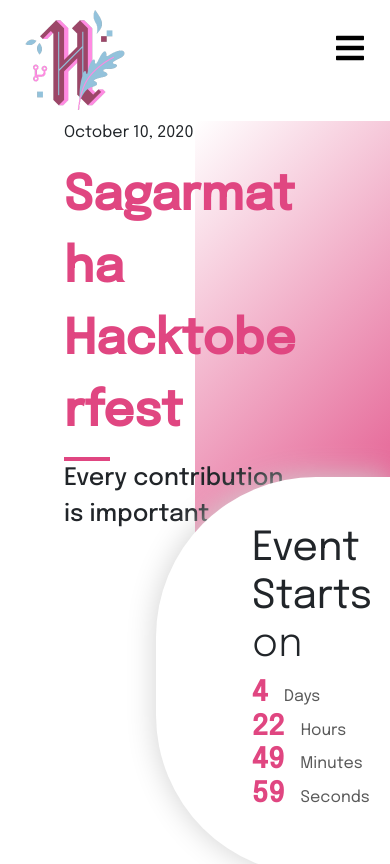
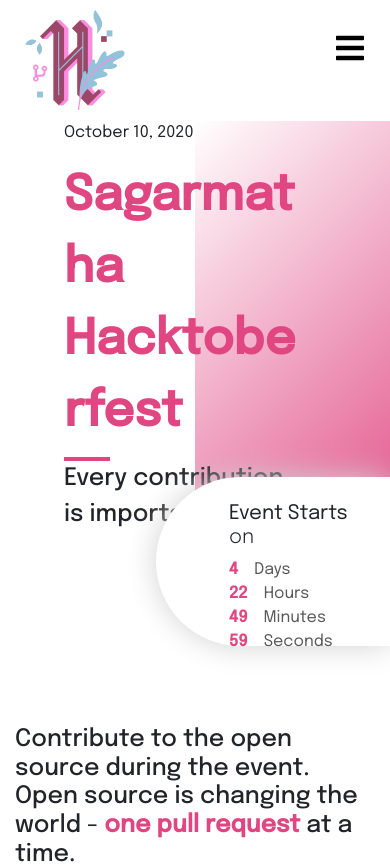
Before and after one commit to Hacktoberfest-Nepal/HacktoberfestNepal, a React (Create React App) app: page / in a window 390 px wide. Shown: the top 864 px of the page. Built offline with nearby package versions, Linux system fonts and the light colour scheme.

Commit message:
made responsive

```diff
--- a/src/assets/css/BreadCrumb.css
+++ b/src/assets/css/BreadCrumb.css
@@ -1,3 +1,10 @@
+*{
+
+  margin:0;
+  padding:0;
+  box-sizing: border-box;
+}
+
 .breadcrumb {
   display: flex;
   flex-direction: column;
--- a/src/assets/css/Footer.css
+++ b/src/assets/css/Footer.css
@@ -13,6 +13,13 @@
   background-position: 12px;
   background-repeat: no-repeat;
 }
+
+@media only screen and (max-width:768px){
+  .footer{
+    background-image:none;
+  }
+}
+
 .footer-main-title {
   font-weight: bold;
   text-shadow: 2px 2px blue;
--- a/src/assets/css/Partners.css
+++ b/src/assets/css/Partners.css
@@ -3,6 +3,13 @@
     border-top:1px solid white;
     color:#ccc;
     border-bottom:2px solid white;
+}
+
+@media only screen and (max-width:600px){
+    .partners > .row >  .col-lg-4,.col-lg-2{
+
+        margin-top:40px;
+    }
 }
 
 .partner-title{
--- a/src/assets/css/Speakers.css
+++ b/src/assets/css/Speakers.css
@@ -23,3 +23,14 @@
   margin-top: 5px;
   font-size: 16px;
 }
+
+
+
+@media only screen  and (max-width:600px){
+
+  .speaker > img{
+    text-align: center;
+  }
+
+
+}
--- a/src/assets/css/TimeOutComponent.css
+++ b/src/assets/css/TimeOutComponent.css
@@ -5,6 +5,7 @@
 }
 
 .timeout-wrapper {
+  padding:35px;
   background-color: rgb(255, 255, 255);
   margin-left: 10vw;
   margin-top: -2rem;
@@ -39,3 +40,22 @@
     font-size: 1.75rem;
   }
 }
+
+
+@media screen and (max-width: 600px) {
+
+  .timeout-wrapper{
+    height:20vh;
+    padding:25px;
+  }
+
+  h1.event-title{
+
+    font-size:20px;
+  }
+
+  span.date-time {
+    display: inline;
+    font-size: 1rem;
+  }
+}
--- a/src/assets/css/TitleComponent.css
+++ b/src/assets/css/TitleComponent.css
@@ -14,3 +14,12 @@
   width: 30%;
   border: solid 1px var(--default-color);
 }
+
+@media only screen  and (max-width:600px){
+
+  .title-div{
+
+    display: none;
+  }
+
+}
--- a/src/components/BreadCrumb.js
+++ b/src/components/BreadCrumb.js
@@ -7,7 +7,7 @@
 
     <div className="breadcrumb" style={{ backgroundColor: "white" }}>
 
-      <img src={require(`../assets/images/breadcrumb/${props.image}`)} alt="" style={{ objectFit: "contain", height: "300px" }} />
+      <img src={require(`../assets/images/breadcrumb/${props.image}`)} className="img-fluid" alt="" style={{ objectFit: "contain", height: "300px" }} />
       <center>
         <TitleComponent
           title={props.title}
--- a/src/components/TimeOutComponent.js
+++ b/src/components/TimeOutComponent.js
@@ -41,11 +41,11 @@
     // console.log("timeout");
   }, []);
   return (
-    <div>
+
     <div className="container-fluid timeout-outer-wrapper m-0 p-0" >
-        <div className="timeout-wrapper p-5 d-block d-lg-flex align-items-center justify-content-space-between" style={{ marginTop: "-120px", marginLeft: "40%" }}>
+      <div className="timeout-wrapper d-block d-lg-flex align-items-center justify-content-space-between" style={{ marginTop: "-120px", marginLeft: "40%" }}>
         <div className="timeout-content pl-5 p-lg-auto  col-12 col-lg-4">
-            <h1 className="font-weight-normal">
+          <h1 className="font-weight-normal event-title">
             Event Starts
               <br />
             <span className="font-weight-light">on</span>
@@ -83,7 +83,6 @@
         </div>
       </div>
     </div>
-    </div>
   );
 };
 
--- a/src/components/Title.js
+++ b/src/components/Title.js
@@ -3,7 +3,7 @@
 
 const Title = (props) => {
   return (
-    <div className="container mt-5">
+    <div className="container mt-5 title-div">
       <h2 className="shadow-title">{props.title}</h2>
       <hr className="default-hr" />
       <b class="text-muted">{props.description}</b>
--- a/src/pages/Home.js
+++ b/src/pages/Home.js
@@ -1,4 +1,4 @@
-import React,{useEffect} from "react";
+import React, { useEffect } from "react";
 import CardHolderComponent from "../components/CardHolderComponent";
 import EventComponent from "../components/EventComponent";
 import HeroBanner from "../components/HeroBanner";
```
Lines whose indentation alone changed are shown as unchanged.
